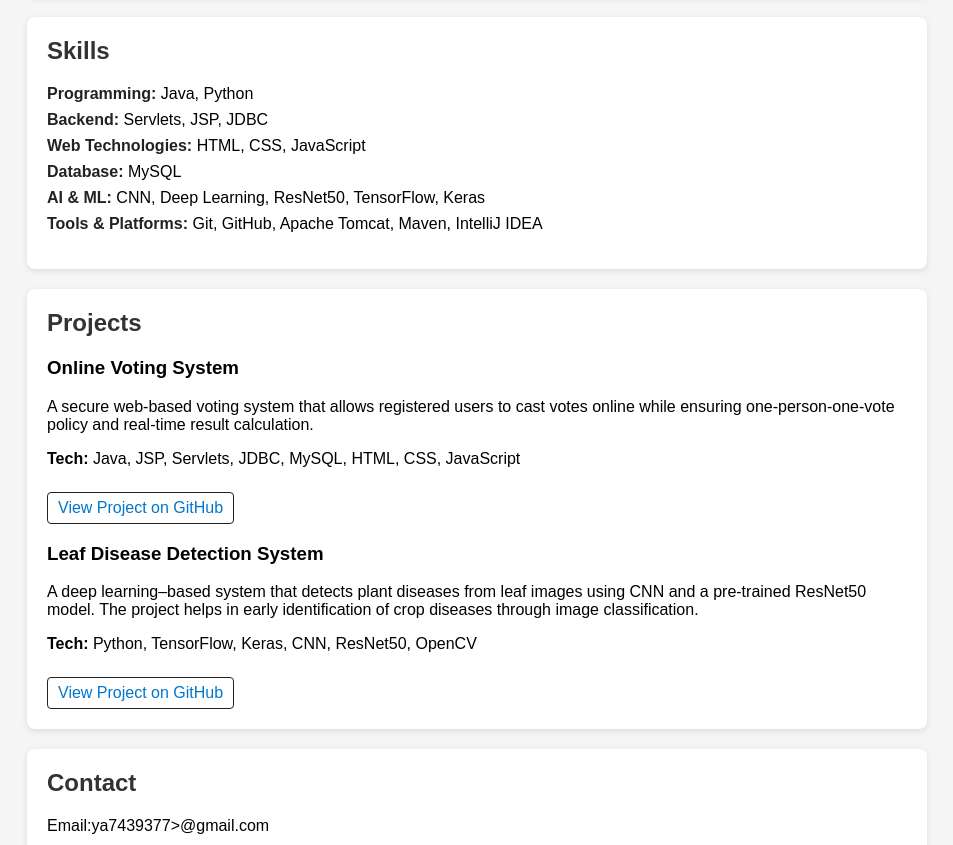
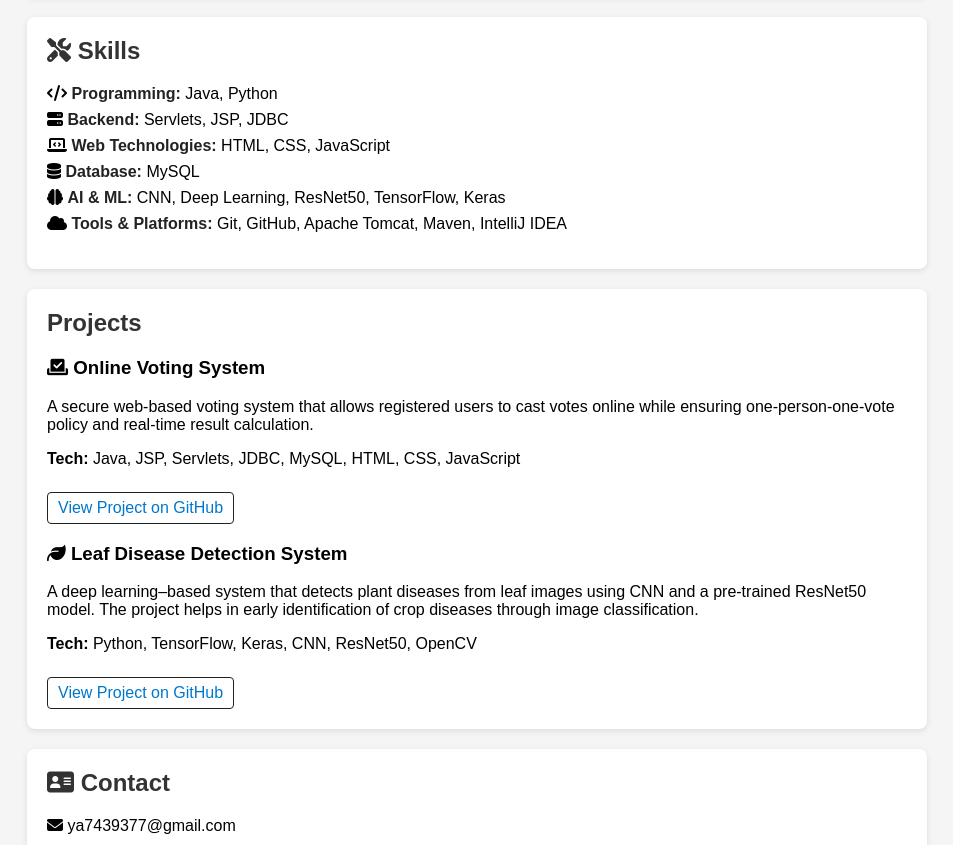
Before and after one commit to AbhayPratap0307/AbhayPratap0307.github.io, a plain HTML site: page index.html in a window 1280 px wide. Shown: the part 459-1304 px from the top of the page, without its empty margins (163-1116 px from the left). Drawn offline with Linux system fonts and the light colour scheme.

Commit message:
Added icons using Font Awesome

```diff
--- a/index.html
+++ b/index.html
@@ -1,5 +1,6 @@
 <!DOCTYPE html>
 <html lang="en">
+<link rel="stylesheet" href="https://cdnjs.cloudflare.com/ajax/libs/font-awesome/6.5.1/css/all.min.css">
 <head>
     <meta charset="UTF-8">
     <title>Abhay Pratap Yadav | Portfolio</title>
@@ -34,14 +35,14 @@ as a software engineer in AI-driven environments.
 </section>
 
 <section>
-    <h2>Skills</h2>
+    <h2><i class="fas fa-tools"></i> Skills</h2>
     <ul class="skills-list">
-        <li><strong>Programming:</strong> Java, Python</li>
-        <li><strong>Backend:</strong> Servlets, JSP, JDBC</li>
-        <li><strong>Web Technologies:</strong> HTML, CSS, JavaScript</li>
-        <li><strong>Database:</strong> MySQL</li>
-        <li><strong>AI & ML:</strong> CNN, Deep Learning, ResNet50, TensorFlow, Keras</li>
-        <li><strong>Tools & Platforms:</strong> Git, GitHub, Apache Tomcat, Maven, IntelliJ IDEA</li>
+        <li><i class="fas fa-code"></i> <strong>Programming:</strong> Java, Python</li>
+        <li><i class="fas fa-server"></i> <strong>Backend:</strong> Servlets, JSP, JDBC</li>
+        <li><i class="fas fa-laptop-code"></i> <strong>Web Technologies:</strong> HTML, CSS, JavaScript</li>
+        <li><i class="fas fa-database"></i> <strong>Database:</strong> MySQL</li>
+        <li><i class="fas fa-brain"></i> <strong>AI & ML:</strong> CNN, Deep Learning, ResNet50, TensorFlow, Keras</li>
+        <li><i class="fas fa-cloud"></i> <strong>Tools & Platforms:</strong> Git, GitHub, Apache Tomcat, Maven, IntelliJ IDEA</li>
     </ul>
 </section>
 
@@ -49,7 +50,7 @@ as a software engineer in AI-driven environments.
     <h2>Projects</h2>
 
     <div class="project">
-        <h3>Online Voting System</h3>
+        <h3><i class="fas fa-vote-yea"></i> Online Voting System</h3>
         <p>
             A secure web-based voting system that allows registered users to cast votes online
             while ensuring one-person-one-vote policy and real-time result calculation.
@@ -59,7 +60,7 @@ as a software engineer in AI-driven environments.
     View Project on GitHub
 </a>
        <div class="project">
-    <h3>Leaf Disease Detection System</h3>
+    <h3><i class="fas fa-leaf"></i> Leaf Disease Detection System</h3>
     <p>
         A deep learning–based system that detects plant diseases from leaf images
         using CNN and a pre-trained ResNet50 model. The project helps in early
@@ -76,15 +77,16 @@ as a software engineer in AI-driven environments.
 </section>
 
 <section>
-    <h2>Contact</h2>
-    <p>Email:ya7439377>@gmail.com</p>
-    <p>LinkedIn: <a href="https://www.linkedin.com/in/your-linkedin" target="_blank">
-        https://www.linkedin.com/in/your-linkedin
-    </a></p>
-    <p>GitHub: <a href="https://github.com/AbhayPratap0307" target="_blank">
-        https://github.com/AbhayPratap0307
-    </a></p>
+    <h2><i class="fas fa-address-card"></i> Contact</h2>
+    <p><i class="fas fa-envelope"></i> ya7439377@gmail.com</p>
+    <p><i class="fab fa-linkedin"></i>
+        <a href="https://linkedin.com/in/your-profile" target="_blank">LinkedIn</a>
+    </p>
+    <p><i class="fab fa-github"></i>
+        <a href="https://github.com/AbhayPratap0307" target="_blank">GitHub</a>
+    </p>
 </section>
+
 
 <footer>
     <p>© 2025 Abhay Pratap Yadav</p>
```
